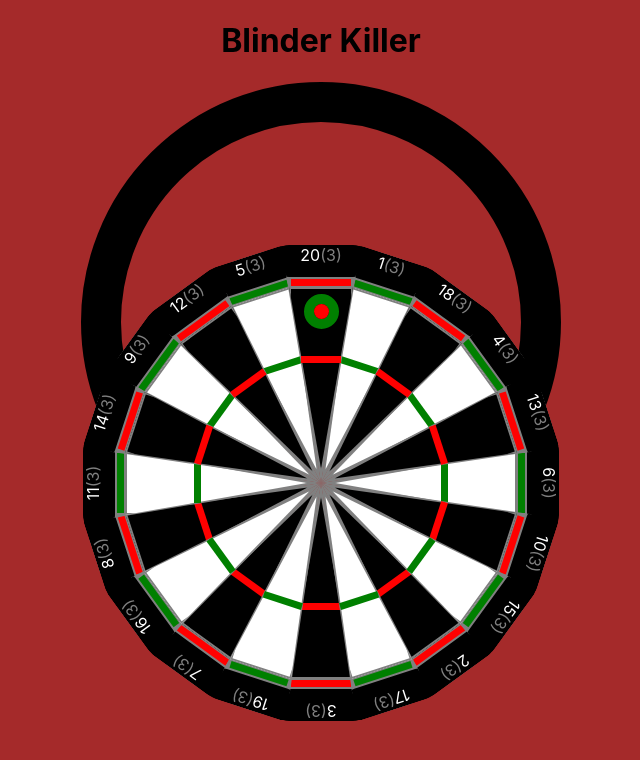
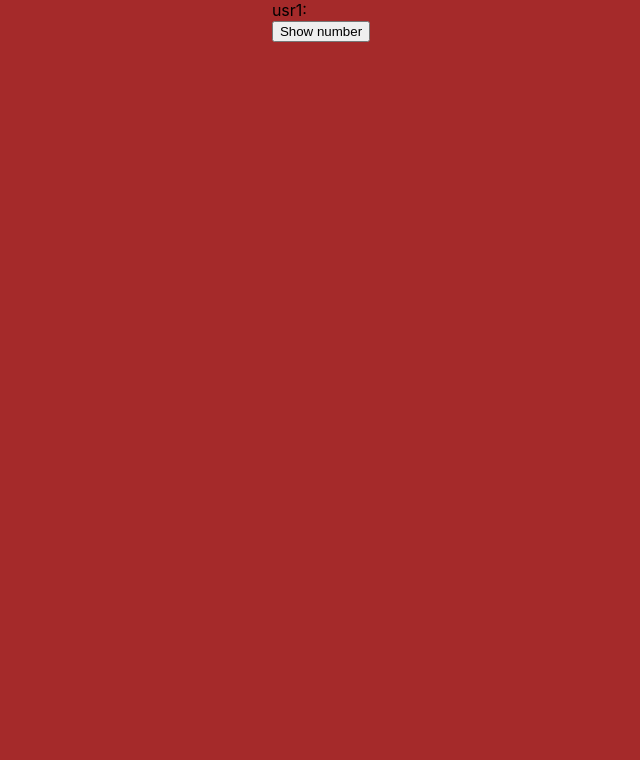
Before and after one commit to LasseWinkel/darts, a React (Create React App) app: page /blindkiller in a window 1280 px wide. Shown: the top 760 px of the page, without its empty margins (319-959 px from the left). Built offline with nearby package versions, Linux system fonts and the light colour scheme.

Commit message:
Add random number assignment

```diff
--- a/src/components/App.tsx
+++ b/src/components/App.tsx
@@ -1,7 +1,7 @@
 import { BrowserRouter, Routes, Route } from "react-router-dom";
 import "./App.css";
-import BlindKiller from "./BlindKiller";
 import Modi from "./Modi";
+import NumberAssignment from "./NumberAssignment";
 
 function App() {
   return (
@@ -12,10 +12,12 @@ function App() {
           <Route
             path="/blindkiller"
             element={
-              <BlindKiller
+              <NumberAssignment
                 players={[
-                  { name: "usr1", number: 3 },
-                  { name: "usr2", number: 4 },
+                  { name: "usr1", number: 0 },
+                  { name: "usr2", number: 0 },
+                  { name: "usr3", number: 0 },
+                  { name: "usr4", number: 0 },
                 ]}
               />
             }
--- a/src/components/BlindKiller.css
+++ b/src/components/BlindKiller.css
@@ -3,4 +3,14 @@
   flex-direction: column;
   align-items: center;
   justify-content: center;
+
+  .vertical {
+    display: flex;
+    align-items: center;
+
+    .winner {
+      color: gold;
+      margin-left: 300px;
+    }
+  }
 }
--- a/src/components/BlindKiller.tsx
+++ b/src/components/BlindKiller.tsx
@@ -1,8 +1,8 @@
 import "./BlindKiller.css";
 import Board from "./Board";
-import { useState } from "react";
+import { useEffect, useState } from "react";
 
-type PlayerType = {
+export type PlayerType = {
   name: string;
   number: number;
 };
@@ -16,6 +16,14 @@ function BlindKiller(props: BlindKillerProps) {
 
   const [lives, setLives] = useState<number[]>(Array(21).fill(3));
   const [deadPlayers, setDeadPlayers] = useState<PlayerType[]>([]);
+  const [playersAlive, setAlivePlayers] = useState<PlayerType[]>(players);
+  const [winner, setWinner] = useState<PlayerType>({} as PlayerType);
+
+  useEffect(() => {
+    if (playersAlive.length === 1) {
+      setWinner(playersAlive[0]);
+    }
+  }, [playersAlive]);
 
   const hitNumber = (field: number, livesKilled: number) => {
     const newLives = [...lives];
@@ -24,6 +32,7 @@ function BlindKiller(props: BlindKillerProps) {
     if (newLives[field - 1] < 0) {
       newLives[field - 1] = 0;
     }
+    setLives(newLives);
 
     for (const player of players) {
       if (player.number === field && newLives[field - 1] === 0) {
@@ -32,10 +41,13 @@ function BlindKiller(props: BlindKillerProps) {
         );
         if (!playerIsAlreadyDead) {
           setDeadPlayers([...deadPlayers, player]);
+          const newAlivePlayers = playersAlive.filter(
+            (aPlayer) => aPlayer.name !== player.name
+          );
+          setAlivePlayers(newAlivePlayers);
         }
       }
     }
-    setLives(newLives);
   };
 
   return (
@@ -43,12 +55,18 @@ function BlindKiller(props: BlindKillerProps) {
       <header className="blind-killer-header">
         <h1>Blinder Killer</h1>
       </header>
-      <Board hitNumber={hitNumber} lives={lives} />
-      <div className="lives">
-        <span>{lives[20]}</span>
+      <div className="vertical">
+        <Board hitNumber={hitNumber} lives={lives} />
+        <div className="winner">{winner && winner.name}</div>
+      </div>
+      <div className="bull-count">
+        Bull: <span>{lives[20]}</span>
       </div>
       <div className="dead-players">
-        <span>{deadPlayers.map((aPlayer) => aPlayer.name)}</span>
+        Dead:{" "}
+        {deadPlayers.map((aPlayer) => (
+          <span>{aPlayer.name} </span>
+        ))}
       </div>
     </div>
   );
--- /dev/null
+++ b/src/components/NumberAssignment.tsx
@@ -0,0 +1,76 @@
+import BlindKiller, { PlayerType } from "./BlindKiller";
+import { useState } from "react";
+
+interface NumberAssignmentProps {
+  players: PlayerType[];
+}
+
+function NumberAssignment(props: NumberAssignmentProps) {
+  const { players } = props;
+
+  const [playerIndex, setPlayerIndex] = useState(0);
+  const [updatedPlayers, setUpdatedPlayers] = useState<PlayerType[]>([]);
+  const [startGame, setStartGame] = useState(false);
+
+  const drawRandomNumber = () => {
+    let randomNumber = Math.floor(Math.random() * 21) + 1;
+    let numberAlreadyExists = updatedPlayers.find(
+      (aPlayer) => aPlayer.number === randomNumber
+    );
+    while (numberAlreadyExists) {
+      randomNumber = Math.floor(Math.random() * 21) + 1;
+      numberAlreadyExists = updatedPlayers.find(
+        (aPlayer) => aPlayer.number === randomNumber
+      );
+    }
+    return randomNumber;
+  };
+
+  return (
+    <div className="number-assignment">
+      {!startGame && (
+        <div className="name">
+          {players[playerIndex].name}:{" "}
+          {updatedPlayers[playerIndex]
+            ? updatedPlayers[playerIndex].number
+            : ""}
+        </div>
+      )}
+      {updatedPlayers[playerIndex] === undefined && (
+        <button
+          className="show-button"
+          onClick={() =>
+            setUpdatedPlayers([
+              ...updatedPlayers,
+              {
+                name: players[playerIndex].name,
+                number: drawRandomNumber(),
+              },
+            ])
+          }
+        >
+          Show number
+        </button>
+      )}
+      {updatedPlayers[playerIndex] !== undefined &&
+        playerIndex < players.length - 1 && (
+          <button
+            className="confirm-button"
+            onClick={() => setPlayerIndex(playerIndex + 1)}
+          >
+            Alright
+          </button>
+        )}
+      {playerIndex === players.length - 1 &&
+        updatedPlayers[playerIndex] !== undefined &&
+        !startGame && (
+          <button className="start-button" onClick={() => setStartGame(true)}>
+            Start the game
+          </button>
+        )}
+      {startGame && <BlindKiller players={updatedPlayers} />}
+    </div>
+  );
+}
+
+export default NumberAssignment;
```
